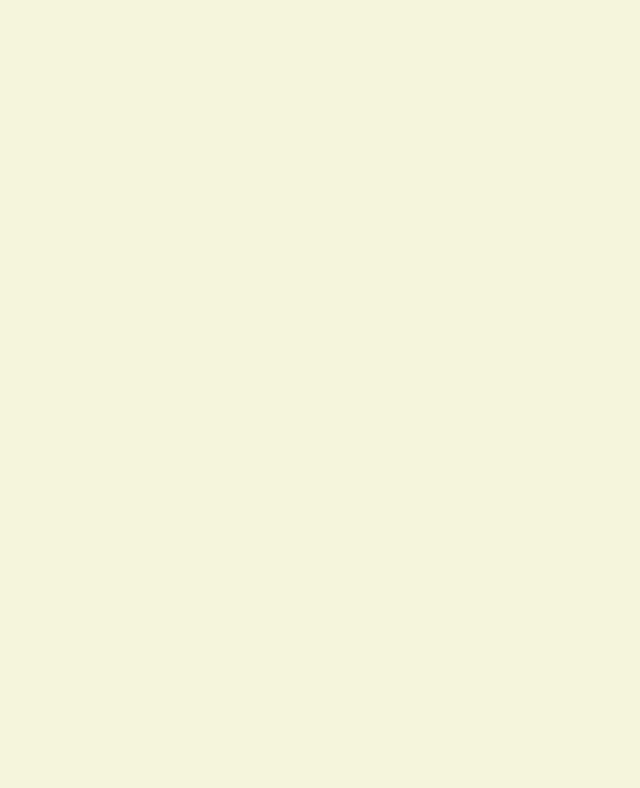
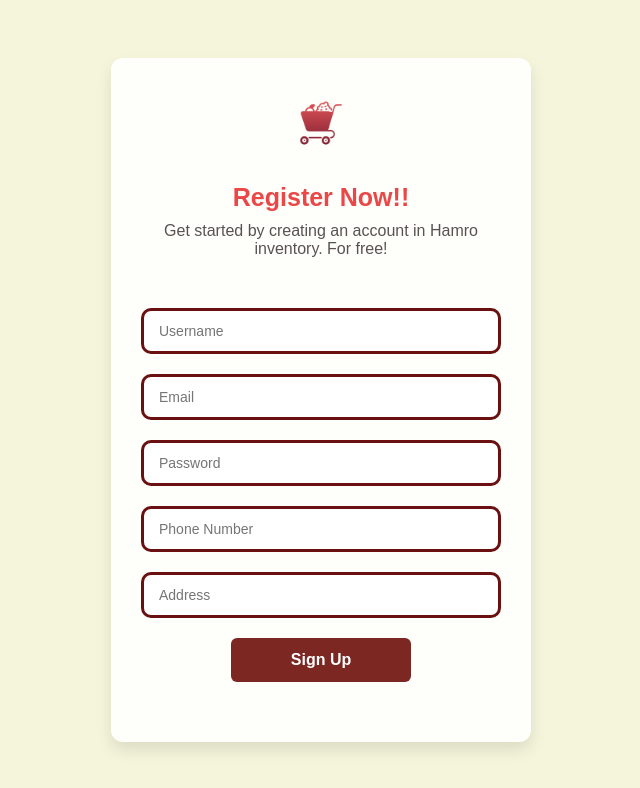
Before and after one commit to Sabyatakarki/Inventory_Managemenr_system_Frontend, a React (Create React App) app in the folder inventory_management_system/: page /Register in a window 1280 px wide. Before the commit this address had no page. Shown: the top 788 px of the page, without its empty margins (319-959 px from the left). Built offline with nearby package versions, Linux system fonts and the light colour scheme; the HTML template or start-up script is replaced by a standard one.

Commit message:
frontend and backend

```diff
--- a/inventory_management_system/package.json
+++ b/inventory_management_system/package.json
@@ -3,6 +3,7 @@
   "version": "0.1.0",
   "private": true,
   "dependencies": {
+    "axios": "^1.7.9",
     "cra-template": "1.2.0",
     "react": "^19.0.0",
     "react-dom": "^19.0.0",
--- a/inventory_management_system/src/App.js
+++ b/inventory_management_system/src/App.js
@@ -2,7 +2,7 @@
 import { BrowserRouter as Router, Routes, Route } from 'react-router-dom';
 import Login from "./components/public/Login";
 import Main from "./components/public/Main";
-import Signup from "./components/public/Signup";
+import Register from "./components/public/Register";
 import Free from "./components/public/Free";
 import Dashboard from './components/public/Dashboard';
 import Product from './components/public/Product';
@@ -10,14 +10,14 @@
 import Profile from './components/public/Profile';
 
 
-function App() {
+function App(){
   return (
     <Router>
       <Routes>
-       <Route path="/" element={<Dashboard />} />
+       <Route path="/" element={<Main/>} />
         <Route path="/login" element={<Login />}/>
         <Route path="/Main" element={<Main />}/>
-        <Route path = "/Signup" element = {<Signup/>}/>
+        <Route path = "/Register" element = {<Register/>}/>
         <Route path = "/Free" element = {<Free/>}/>
         <Route path = "/Dashboard" element = {<Dashboard/>}/>
         <Route path = "/Product" element = {<Product/>}/>
--- /dev/null
+++ b/inventory_management_system/src/api/api.js
@@ -0,0 +1,34 @@
+import axios from "axios";
+
+// Base URL for your backend API
+const API_BASE_URL = "http://localhost:4000";
+
+// Create an Axios instance for consistent configuration
+const Api = axios.create({
+  baseURL: API_BASE_URL,
+  headers: {
+    "Content-Type": "application/json",
+  },
+});
+
+// Register User
+export const registerUser = async (userData) => {
+  try{
+    const response = await Api.post("/users/register", userData);
+    return response.data;
+  }catch (error) {
+    console.error("Error registering user:", error);
+    throw error;
+  }
+};
+
+  // Login User
+  export const loginUser = async (credentials) => {
+    try {
+      const response = await Api.post("/users/login", credentials);
+      return response.data;
+    } catch (error) {
+      console.error("Error logging in:", error);
+      throw error;
+    }
+  };
--- a/inventory_management_system/src/components/public/Dashboard.css
+++ b/inventory_management_system/src/components/public/Dashboard.css
@@ -177,6 +177,7 @@
   width: 30px;
   height: 30px;
 }
+
 .search-profile-section {
   display: flex;
   align-items: center;
--- a/inventory_management_system/src/components/public/Login.jsx
+++ b/inventory_management_system/src/components/public/Login.jsx
@@ -1,5 +1,6 @@
 import React, { useState } from "react";
-import { useNavigate } from "react-router-dom"; // Import navigation hook
+import { useNavigate } from "react-router-dom";
+import { loginUser } from "../../api/api"; // Named import
 import "./Login.css";
 import loginImage from "../../assets/login.png"; // Import image
 
@@ -7,15 +8,23 @@
   const navigate = useNavigate(); // React Router navigation
   const [email, setEmail] = useState("");
   const [password, setPassword] = useState("");
+  const [error, setError] = useState(""); // Error state for validation
 
-  const handleSubmit = (e) => {
+  const handleSubmit = async (e) => {
     e.preventDefault();
 
-    // Check credentials (Change these as needed)
-    if (email === "sabyatakarki05@gmail.com" && password === "password") {
-      navigate("/dashboard"); // Redirect to Dashboard
-    } else {
-      alert("Invalid email or password. Try again.");
+    try {
+      const response = await loginUser({ email, password }); // API call to loginUser
+      if (response.token) {
+        localStorage.setItem("token", response.token); // Store token in localStorage
+
+      localStorage.setItem("userId", response.user.id);
+      localStorage.setItem("userEmail", response.user.email);
+        alert("Login successful!");
+        navigate("/dashboard"); // Redirect to Dashboard
+      }
+    } catch (error) {
+      setError("Invalid email or password. Try again."); // Display error message
     }
   };
 
@@ -28,6 +37,7 @@
         <div className="inner-card">
           <h2>Welcome Back!!</h2>
           <p>Please fill out your credentials to access.</p>
+          {error && <p className="error-message">{error}</p>} {/* Show error message */}
           <form onSubmit={handleSubmit}>
             <label htmlFor="email">Email</label>
             <input
--- /dev/null
+++ b/inventory_management_system/src/components/public/Register.jsx
@@ -0,0 +1,111 @@
+import React, { useState } from 'react';
+import { useNavigate } from 'react-router-dom';
+import { registerUser } from "../../api/api"; // Named import
+import "./Register.css";
+import webicons from "../../assets/webicons.png"; // Import image
+
+const Register = () => {
+  const [formData, setFormData] = useState({
+    username: '',
+    email: '',
+    password: '',
+    phone_number:'',
+    address:''
+  });
+
+  const navigate = useNavigate();
+
+  const handleInputChange = (e) => {
+    const { name, value } = e.target;
+    setFormData((prevData) => ({
+      ...prevData,
+      [name]: value,
+    }));
+  };
+
+  const handleSubmit = async (e) => {
+    e.preventDefault();
+    try {
+      const response = await registerUser(formData); // API call to registerUser
+      if (response) {
+        alert("Register successful! Please log in.");
+        navigate("/login"); // Redirect to Login page
+      }
+    } catch (error){
+      alert("SignUp failed. Please try again.");
+    }
+  };
+
+  return (
+    <div className="signup-container">
+      <div className="card">
+        <div className="icon">
+          <img src={webicons} alt="Icon" />
+        </div>
+
+        <h2>Register Now!!</h2>
+        <p>Get started by creating an account in Hamro inventory. For free!</p>
+
+        <form onSubmit={handleSubmit}>
+          <div className="input-group">
+            <input
+              type="text"
+              name="username"
+              placeholder="Username"
+              value={formData.username}
+              onChange={handleInputChange}
+              required
+            />
+          </div>
+
+          <div className="input-group">
+            <input
+              type="email"
+              name="email"
+              placeholder="Email"
+              value={formData.email}
+              onChange={handleInputChange}
+              required
+            />
+          </div>
+
+          <div className="input-group">
+            <input
+              type="password"
+              name="password"
+              placeholder="Password"
+              value={formData.password}
+              onChange={handleInputChange}
+              required
+            />
+            <span className="toggle-password"></span>
+          </div>
+          <div className="input-group">
+            <input
+              type="text"
+              name="phone_number"
+              placeholder="Phone Number"
+              value={formData.phone_number}
+              onChange={handleInputChange}
+              required
+            />
+          </div>
+          <div className="input-group">
+            <input
+              type="text"
+              name="address"
+              placeholder="Address"
+              value={formData.address}
+              onChange={handleInputChange}
+              required
+            />
+          </div>
+
+          <button type="submit" className="btn">Sign Up</button>
+        </form>
+      </div>
+    </div>
+  );
+};
+
+export default Register;
--- a/inventory_management_system/src/components/public/Signup.jsx
+++ /dev/null
@@ -1,60 +0,0 @@
-import React, { useState } from 'react';
-import { useNavigate } from 'react-router-dom';
-import "./Signup.css";
-import webicons from "../../assets/webicons.png";
-
-const Signup = () => {
-  const [formData, setFormData] = useState({
-    username: '',
-    email: '',
-    password: '',
-  });
-
-  const navigate = useNavigate();
-
-  const handleInputChange = (e) => {
-    const { name, value } = e.target;
-    setFormData((prevData) => ({
-      ...prevData,
-      [name]: value,
-    }));
-  };
-
-  const handleSubmit = (e) => {
-    e.preventDefault();
-    navigate('/dashboard');
-  };
-
-  return (
-    <div
-      className="signup-container">
-      <div className="card">
-        <div className="icon">
-          <img src={webicons} alt="Icon" />
-        </div>
-
-        <h2>Sign Up Now!!</h2>
-        <p>Get started by creating an account in Hamro inventory. For free!</p>
-
-        <form onSubmit={handleSubmit}>
-          <div className="input-group">
-            <input type="text" name="username" placeholder="Username" value={formData.username} onChange={handleInputChange} required />
-          </div>
-
-          <div className="input-group">
-            <input type="email" name="email" placeholder="Email" value={formData.email} onChange={handleInputChange} required />
-          </div>
-
-          <div className="input-group">
-            <input type="password" name="password" placeholder="Password" value={formData.password} onChange={handleInputChange} required />
-            <span className="toggle-password"></span>
-          </div>
-
-          <button type="submit" className="btn">Sign Up</button>
-        </form>
-      </div>
-    </div>
-  );
-};
-
-export default Signup;
```
Also changed, not shown: inventory_management_system/src/components/public/Register.css (renamed from inventory_management_system/src/components/public/Signup.css), 2 other files (tests, documents, lock files or other folders).
